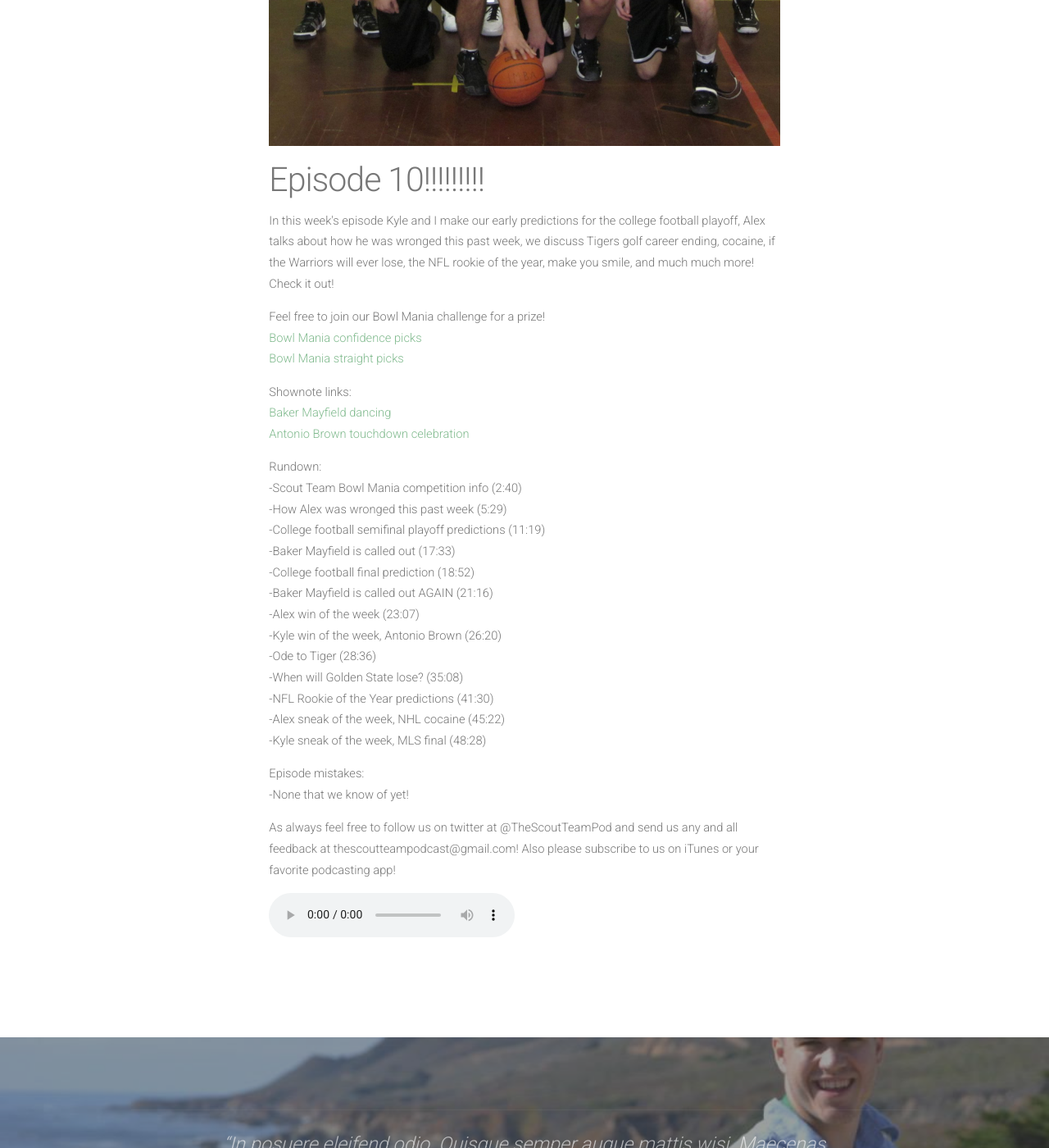
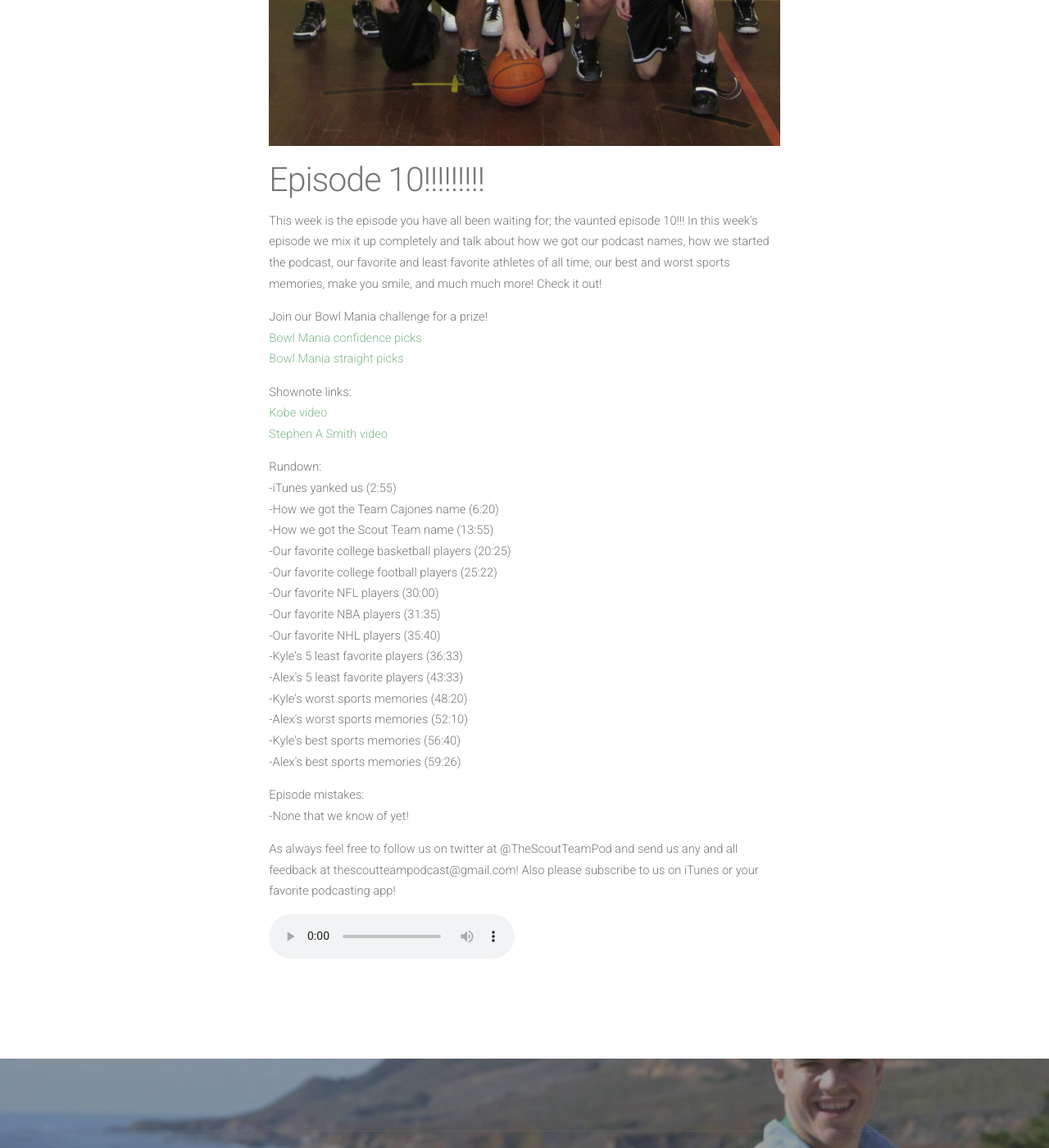
Before and after one commit to alancast/alancast.github.io, a Jekyll site: the page built from _posts/2015-12-16-episode10.md, in a window 1280 px wide and 1400 px high, scrolled down 911 px. Shown: the whole window at 82% size. Built offline with Jekyll 4.4.1, drawn with Linux system fonts in a browser that asks for light colours; nearby versions of some CDN libraries.

Commit message:
updated episode 10 post for version with rundown

```diff
--- a/_posts/2015-12-16-episode10.md
+++ b/_posts/2015-12-16-episode10.md
@@ -4,27 +4,28 @@ featured: images/ScoutTeamPodcast.jpg
 layout: post
 ---
 
-<p>In this week's episode Kyle and I make our early predictions for the college football playoff, Alex talks about how he was wronged this past week, we discuss Tigers golf career ending, cocaine, if the Warriors will ever lose, the NFL rookie of the year, make you smile, and much much more! Check it out!</p>
-<p>Feel free to join our Bowl Mania challenge for a prize!
+<p>This week is the episode you have all been waiting for; the vaunted episode 10!!! In this week's episode we mix it up completely and talk about how we got our podcast names, how we started the podcast, our favorite and least favorite athletes of all time, our best and worst sports memories, make you smile, and much much more! Check it out!</p>
+<p>Join our Bowl Mania challenge for a prize!
 <br><a target="_blank" href="http://games.espn.go.com/college-bowl-mania/2015/en/group?groupID=97121">Bowl Mania confidence picks</a>
 <br><a target="_blank" href="http://games.espn.go.com/college-bowl-mania/2015/en/group?groupID=97132">Bowl Mania straight picks</a></p>
 <p>Shownote links:
-<br><a target="_blank" href="https://www.youtube.com/watch?v=RaFiu3pfuvI">Baker Mayfield dancing</a>
-<br><a target="_blank" href="https://www.youtube.com/watch?v=t2tjZh0Vspw">Antonio Brown touchdown celebration</a></p>
+<br><a target="_blank" href="http://www.cbssports.com/nba/eye-on-basketball/25402158/watch-kobe-bryant-reunites-with-his-old-high-school-point-guard">Kobe video</a>
+<br><a target="_blank" href="http://www.nbc.com/saturday-night-live/video/web-exclusives-jay-as-stephen-a-smith/n13528">Stephen A Smith video</a></p>
 <p>Rundown:
-<br>-Scout Team Bowl Mania competition info (2:40)
-<br>-How Alex was wronged this past week (5:29)
-<br>-College football semifinal playoff predictions (11:19)
-<br>-Baker Mayfield is called out (17:33)
-<br>-College football final prediction (18:52)
-<br>-Baker Mayfield is called out AGAIN (21:16)
-<br>-Alex win of the week (23:07)
-<br>-Kyle win of the week, Antonio Brown (26:20)
-<br>-Ode to Tiger (28:36)
-<br>-When will Golden State lose? (35:08)
-<br>-NFL Rookie of the Year predictions (41:30)
-<br>-Alex sneak of the week, NHL cocaine (45:22)
-<br>-Kyle sneak of the week, MLS final (48:28)</p>
+<br>-iTunes yanked us (2:55)
+<br>-How we got the Team Cajones name (6:20)
+<br>-How we got the Scout Team name (13:55)
+<br>-Our favorite college basketball players (20:25)
+<br>-Our favorite college football players (25:22)
+<br>-Our favorite NFL players (30:00)
+<br>-Our favorite NBA players (31:35)
+<br>-Our favorite NHL players (35:40)
+<br>-Kyle's 5 least favorite players (36:33)
+<br>-Alex's 5 least favorite players (43:33)
+<br>-Kyle's worst sports memories (48:20)
+<br>-Alex's worst sports memories (52:10)
+<br>-Kyle's best sports memories (56:40)
+<br>-Alex's best sports memories (59:26)</p>
 <p>Episode mistakes:
 <br>-None that we know of yet!</p>
 <p>As always feel free to follow us on twitter at @TheScoutTeamPod and send us any and all feedback at thescoutteampodcast@gmail.com! Also please subscribe to us on iTunes or your favorite podcasting app!</p>
```
